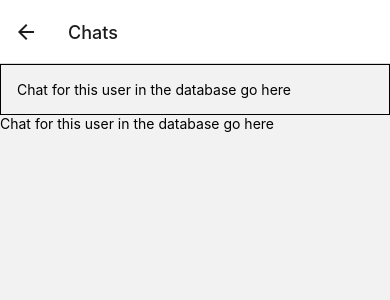
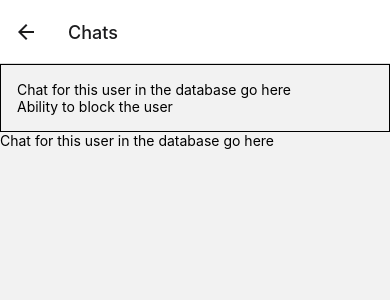
Before and after one commit to Immatrainz/Comms, a React Native app: screen /Chats in a window 390 px wide. Shown: the top 300 px of the page. Built offline with nearby package versions, Linux system fonts and the light colour scheme.

Commit message:
Moved block to chats screen

```diff
--- a/components/Chats.tsx
+++ b/components/Chats.tsx
@@ -7,6 +7,7 @@ const Chats = ({navigation}) => {
     <View className="flex flex-col">
       <View className="border border-solid border-black p-4">
         <Text>Chat for this user in the database go here</Text>
+        <Text>Ability to block the user</Text>
       </View>
       <Text>Chat for this user in the database go here</Text>
     </View>
--- a/tailwind.css
+++ b/tailwind.css
@@ -32,6 +32,10 @@
 
 .mb-4 {
   margin-bottom: 1rem
+}
+
+.block {
+  display: block
 }
 
 .flex {
```
